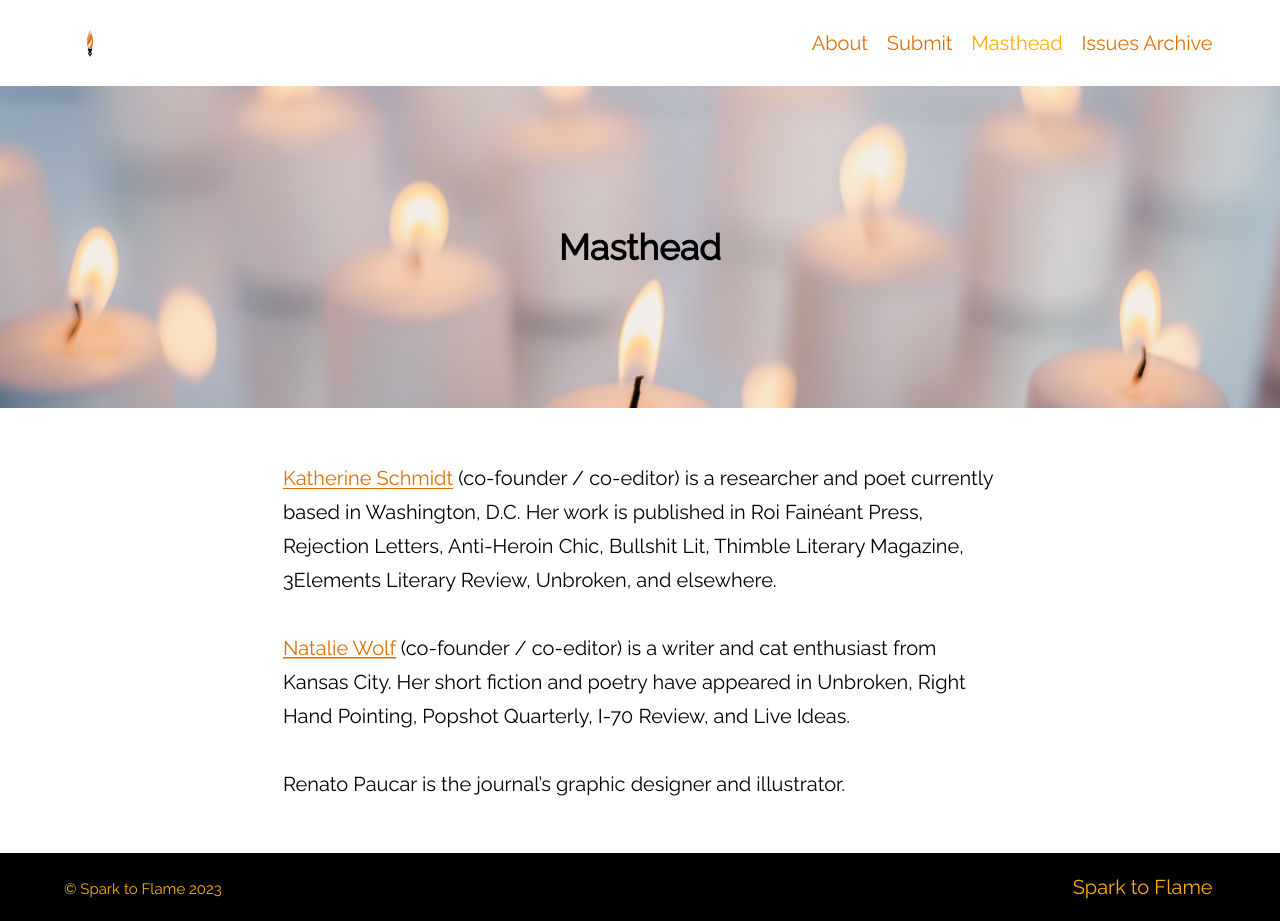
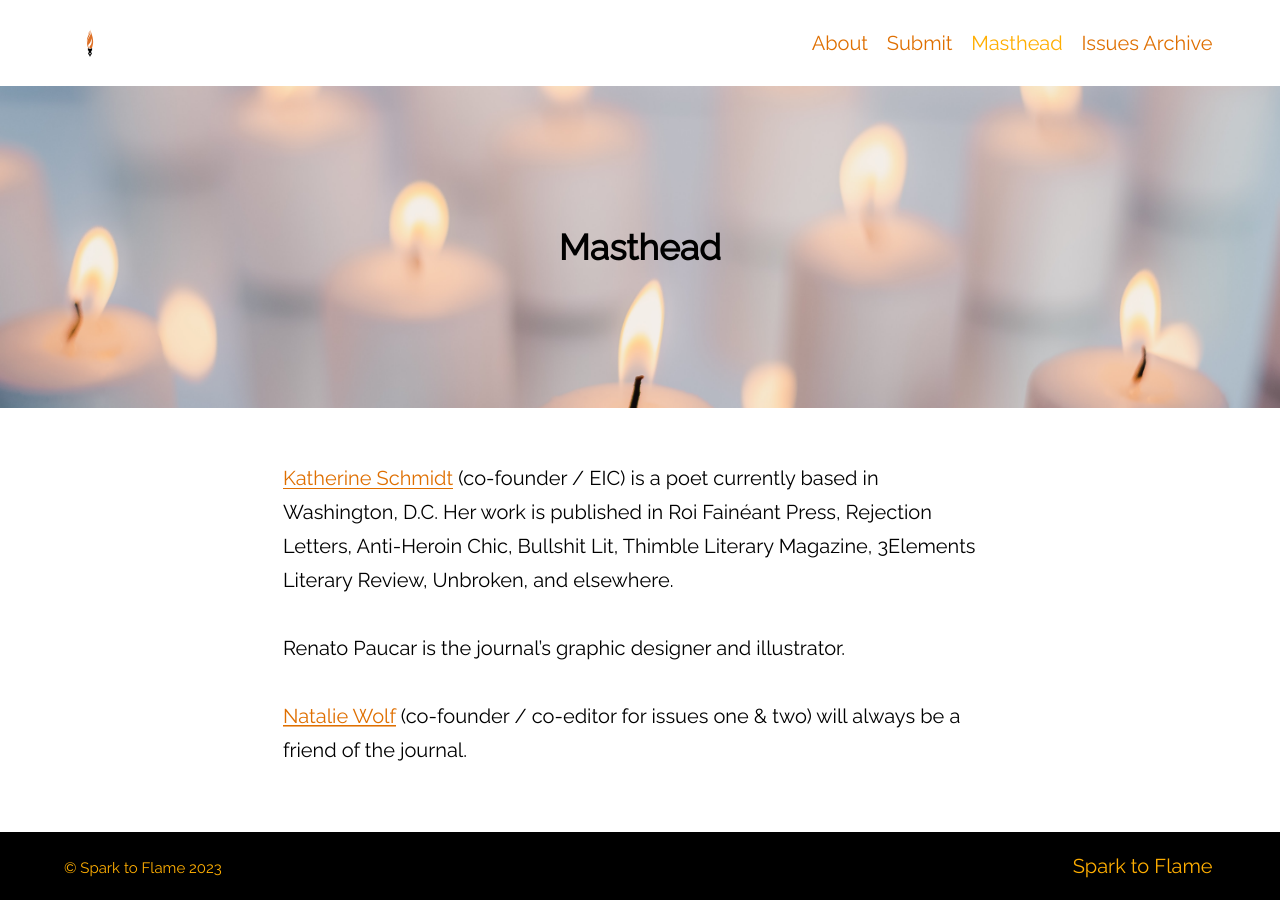
Before and after one commit to atmars77/atmars77.github.io, a Jekyll site: the page built from masthead.md, in a window 1280 px wide. Built offline with Jekyll 4.4.1, drawn with Linux system fonts in a browser that asks for light colours; after the commit the page ends 900 px from its top, so only the background shows below that.

Commit message:
change masthead

```diff
--- a/masthead.md
+++ b/masthead.md
@@ -7,8 +7,16 @@ feature_image: "/assets/Images/tina_candle.jpg"
 excerpt: "Masthead"
 largeimage: "/assets/Images/tina_candle.png"
 ---
-[Katherine Schmidt](https://ktschmdt.wordpress.com/) (co-founder / co-editor) is a researcher and poet currently based in Washington, D.C. Her work is published in Roi Fainéant Press, Rejection Letters, Anti-Heroin Chic, Bullshit Lit, Thimble Literary Magazine, 3Elements Literary Review, Unbroken, and elsewhere.
 
-[Natalie Wolf](https://nwolfmeep.wixsite.com/nmwolf) (co-founder / co-editor) is a writer and cat enthusiast from Kansas City. Her short fiction and poetry have appeared in Unbroken, Right Hand Pointing, Popshot Quarterly, I-70 Review, and Live Ideas.
+[Katherine Schmidt](https://ktschmdt.wordpress.com/creative-writing/) (co-founder / EIC) is a poet currently based in Washington, D.C. Her work is published in Roi Fainéant Press, Rejection Letters, Anti-Heroin Chic, Bullshit Lit, Thimble Literary Magazine, 3Elements Literary Review, Unbroken, and elsewhere.
 
 Renato Paucar is the journal's graphic designer and illustrator.
+
+
+
+
+
+[Natalie Wolf](https://nwolfmeep.wixsite.com/nmwolf) (co-founder / co-editor for issues one & two) will always be a friend of the journal.
+
+
+<!---is a writer and cat enthusiast from Kansas City. Her short fiction and poetry have appeared in Unbroken, Right Hand Pointing, Popshot Quarterly, I-70 Review, and Live Ideas. --->
```
